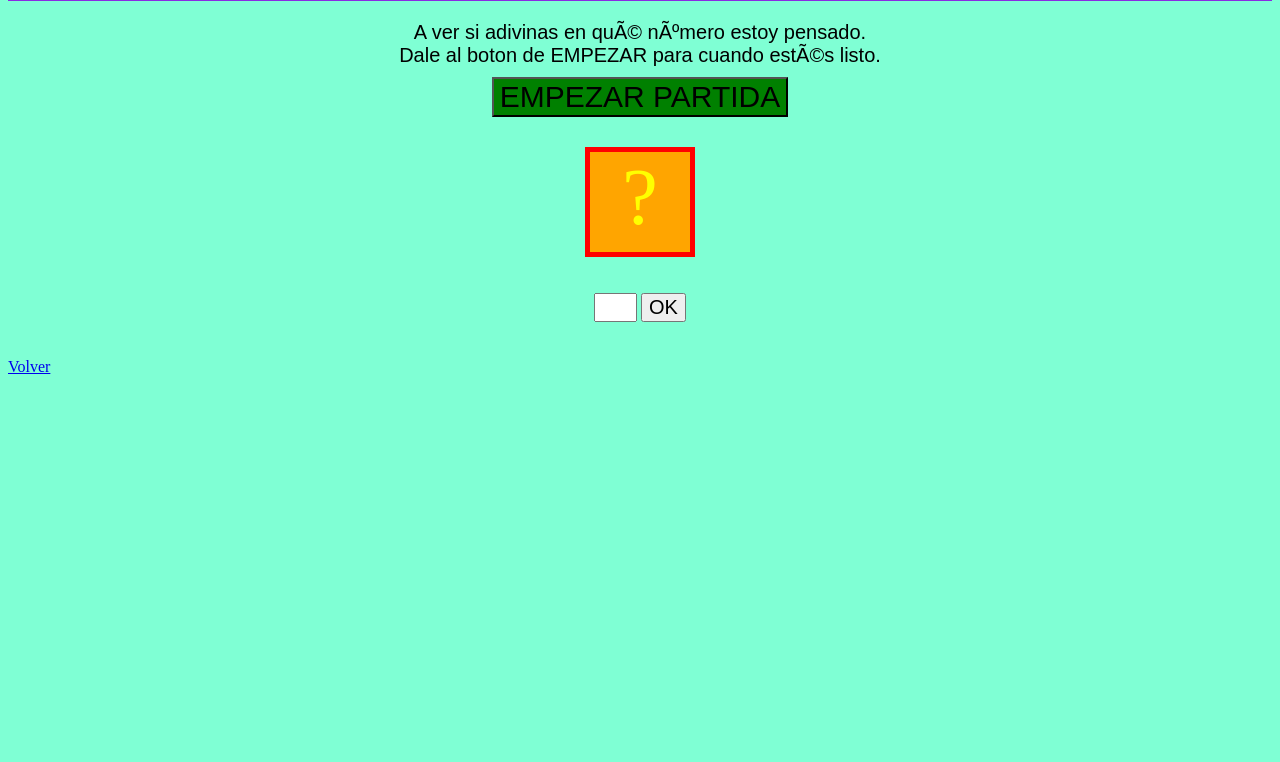
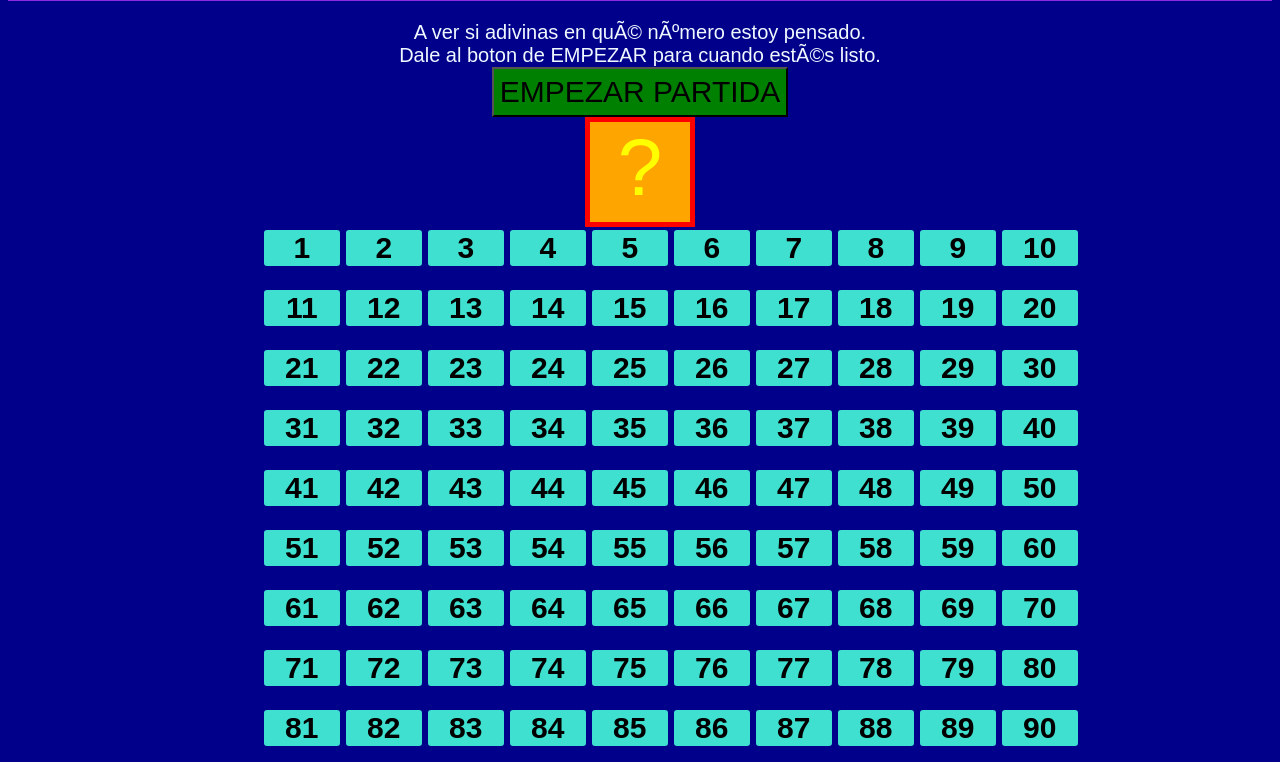
Before and after one commit to Dahliares/Saraland, a plain HTML site: page Adivina.html in a window 1280 px wide. Shown: the part 165-927 px from the top of the page. Before the commit the page ends 800 px from the top, so only its background shows below. Drawn offline with Linux system fonts and the light colour scheme.

Commit message:
creados botones del 1 al 100

```diff
--- a/Adivina.html
+++ b/Adivina.html
@@ -16,20 +16,26 @@
         <h1>ADIVINA EL NÚMERO</h1>
     </header>
 
-    <div id="instrucciones">
 
+    <div id="cuerpo">
+
+        <div id="instrucciones">
             A ver si adivinas en qué número estoy pensado.
+            <br>Dale al boton de EMPEZAR para cuando estés listo.
+        </div>
 
-            <br>Dale al boton de EMPEZAR para cuando estés listo.
+        <div id="divboton">
+            <button id="botonEmp">EMPEZAR PARTIDA</button>
+        </div>
+        <div id="divcaja">
+            <div id="cajaOculta">?</div>
+        </div>
 
     </div>
-    <div id="cuerpo">
 
-        <button id="botonEmp">EMPEZAR PARTIDA</button>
-        <div id="cajaOculta">?</div>
-        <br><br>
+    <div id="tabla">
+
     </div>
-
 
     <div id="form">
 
--- a/css/adivinacss.css
+++ b/css/adivinacss.css
@@ -1,8 +1,10 @@
 @charset "utf-8";
 
 /* CSS Document */
-html {
-    background-color: aquamarine;
+body {
+    background-color: darkblue;
+    flex-wrap: wrap;
+
 }
 
 header {
@@ -17,11 +19,10 @@ header {
 
 }
 
-#instrucciones {
+#instrucciones, #divboton, #divcaja {
+    display: flex;
 
-    text-align: center;
-    font-family: Arial, Helvetica, sans-serif;
-    font-size: 20px;
+
 
 }
 
@@ -29,6 +30,13 @@ header {
 
     text-align: center;
     margin-top: 10px;
+    display: block;
+    flex-direction: row;
+    text-align: center;
+    font-family: Arial, Helvetica, sans-serif;
+    font-size: 20px;
+    color: aliceblue;
+    justify-items: center;
 }
 
 #text {
@@ -47,8 +55,10 @@ header {
 
     font-size: 30px;
     background-color: green;
-    font-size: 30px;
-    margin-bottom: 10px;
+    height: 50px;
+
+
+
 }
 
 #cajaOculta {
@@ -57,20 +67,42 @@ header {
     height: 100px;
     background-color: orange;
     border: 5px solid red;
-    margin: auto;
-    margin-top: 20px;
+
     color: yellow;
     font-size: 80px;
 }
 
-#resultado{
+#resultado {
     margin: auto;
     text-align: center;
     font-size: 50px;
     color: slateblue;
 }
 
-#form{
+#form {
     margin: auto;
     text-align: center;
 }
+
+#tabla {
+
+    margin-left: 20%;
+
+}
+
+
+
+.numeros {
+
+    height: 40px;
+    width: 80px;
+    margin: 1px;
+    padding: 1px;
+    border-radius: 5px;
+    border: 2px, solid, darkblue;
+    text-align: center;
+    color: black;
+    background-color: turquoise;
+    font-size: 30px;
+    font-weight: bold;
+}
--- a/js/adivina.js
+++ b/js/adivina.js
@@ -1,6 +1,33 @@
 window.onload = function () {
 
+//crear tabla
+var tabla = document.getElementById("tabla");
+var botones = 0;
+for (let i = 0; i < 10; i++) {
 
+    var row = document.createElement("div");
+    row.setAttribute("row", i);
+    row.className = "row";
+
+    for (let j = 0; j < 10; j++) {
+
+        //var celda = document.createElement("div");
+        var boton = document.createElement("button");
+        botones++;
+        boton.setAttribute("id", botones);
+        boton.className = "numeros";
+        boton.innerHTML = botones;
+        //celda.append(boton);
+        row.append(boton);
+
+    }
+    var br = document.createElement("br");
+    tabla.append(row);
+    tabla.append(br);
+
+}
+
+var contador = 0;
 var botonEmp = document.getElementById("botonEmp");
 botonEmp.addEventListener("click", empezarPartida);
 var botonOk = document.getElementById("botonOk");
@@ -29,11 +56,13 @@ function cargar() {
 }
 
 function empezarPartida() {
-
+    document.getElementById("cajaOculta").innerHTML = "?";
+    document.getElementById("resultado").innerHTML = "";
     var botonEmp = document.getElementById("botonEmp");
     botonEmp.disabled = true;
     var texto = document.getElementById("text");
     texto.disabled = false;
+    texto.value = "";
     var botonOk = document.getElementById("botonOk");
     botonOk.disabled = false;
 
@@ -60,12 +89,13 @@ function calcular() {
     if (numj < 1 || numj > 100) {
 
         salida.innerHTML = "ENTRE 1 Y 100";
+        contador++;
 
     } else {
 
         if (numj == numn) {
 
-            salida.innerHTML = "YOU WIN";
+            salida.innerHTML = "YOU WIN<br> Lo has conseguido en "+contador+ " intentos";
             var botonEmp = document.getElementById("botonEmp");
             botonEmp.disabled = false;
             var texto = document.getElementById("text");
@@ -73,16 +103,18 @@ function calcular() {
             var botonOk = document.getElementById("botonOk");
             botonOk.disabled = true;
             document.getElementById("cajaOculta").innerHTML = numNPC;
+
         }
         if (numj < numn) {
 
             salida.innerHTML = "NO NO, más alto!";
+            contador++;
 
         }
         if (numj > numn) {
 
             salida.innerHTML = "NO NO, más bajo!";
-
+            contador++;
 
         }
 
```
